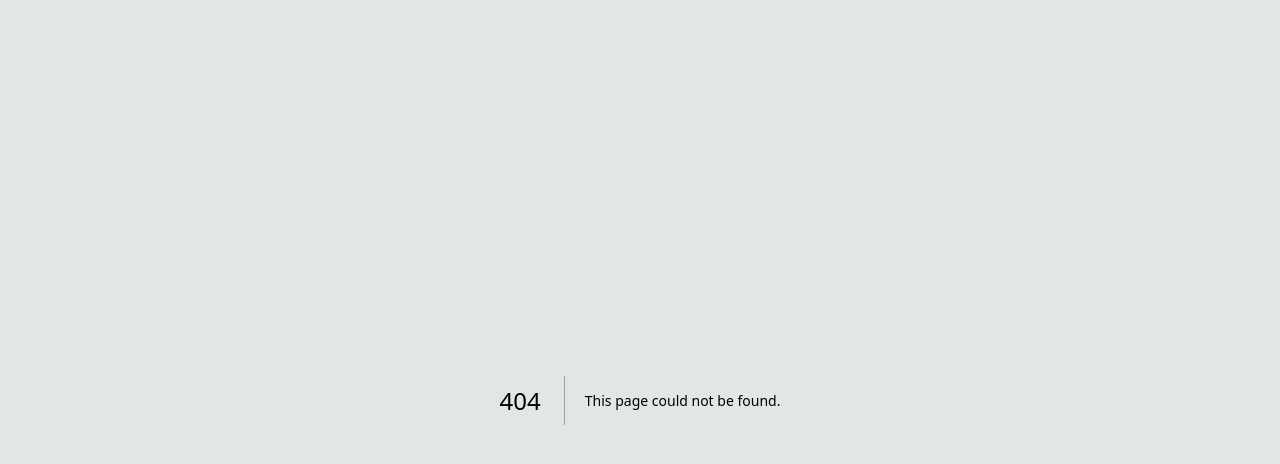
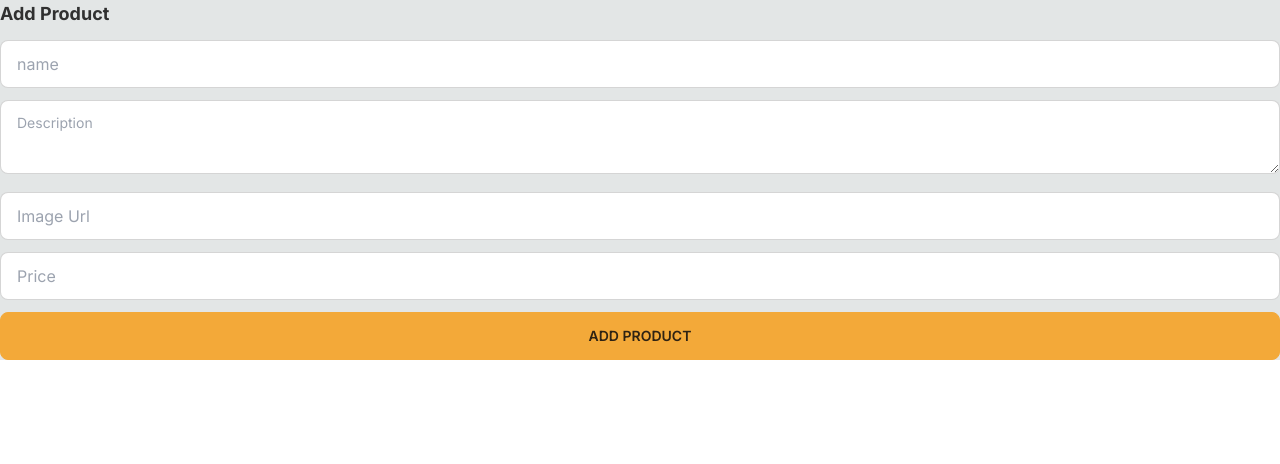
Before and after one commit to Josekariz/ecom, a Next.js app: page /add-product in a window 1280 px wide. Before the commit this address had no page. Shown: the top 464 px of the page. Built offline with nearby package versions, Linux system fonts and the light colour scheme.

Commit message:
build add-product form

```diff
--- /dev/null
+++ b/src/app/add-product/page.tsx
@@ -0,0 +1,43 @@
+import React from "react";
+export const metadata = {
+    title: "Add product - Ecom",
+  };
+
+const AddProductPage = () => {
+  return (
+    <div>
+      <h1 className="mb-3 text-lg font-bold">Add Product</h1>
+      <form>
+        <input
+          required
+          name="name"
+          placeholder="name"
+          className="input input-bordered mb-3 w-full"
+        />
+        <textarea
+          required
+          name="description"
+          placeholder="Description"
+          className="textarea textarea-bordered mb-3 w-full"
+        />
+        <input
+          required
+          name="imageUrl"
+          placeholder="Image Url"
+          type="url"
+          className="input input-bordered mb-3 w-full"
+        />
+        <input
+          required
+          name="price"
+          placeholder="Price"
+          type="number"
+          className="input input-bordered mb-3 w-full"
+        />
+        <button className="btn btn-primary btn-block" type="submit">Add Product</button>
+      </form>
+    </div>
+  );
+};
+
+export default AddProductPage;
```
